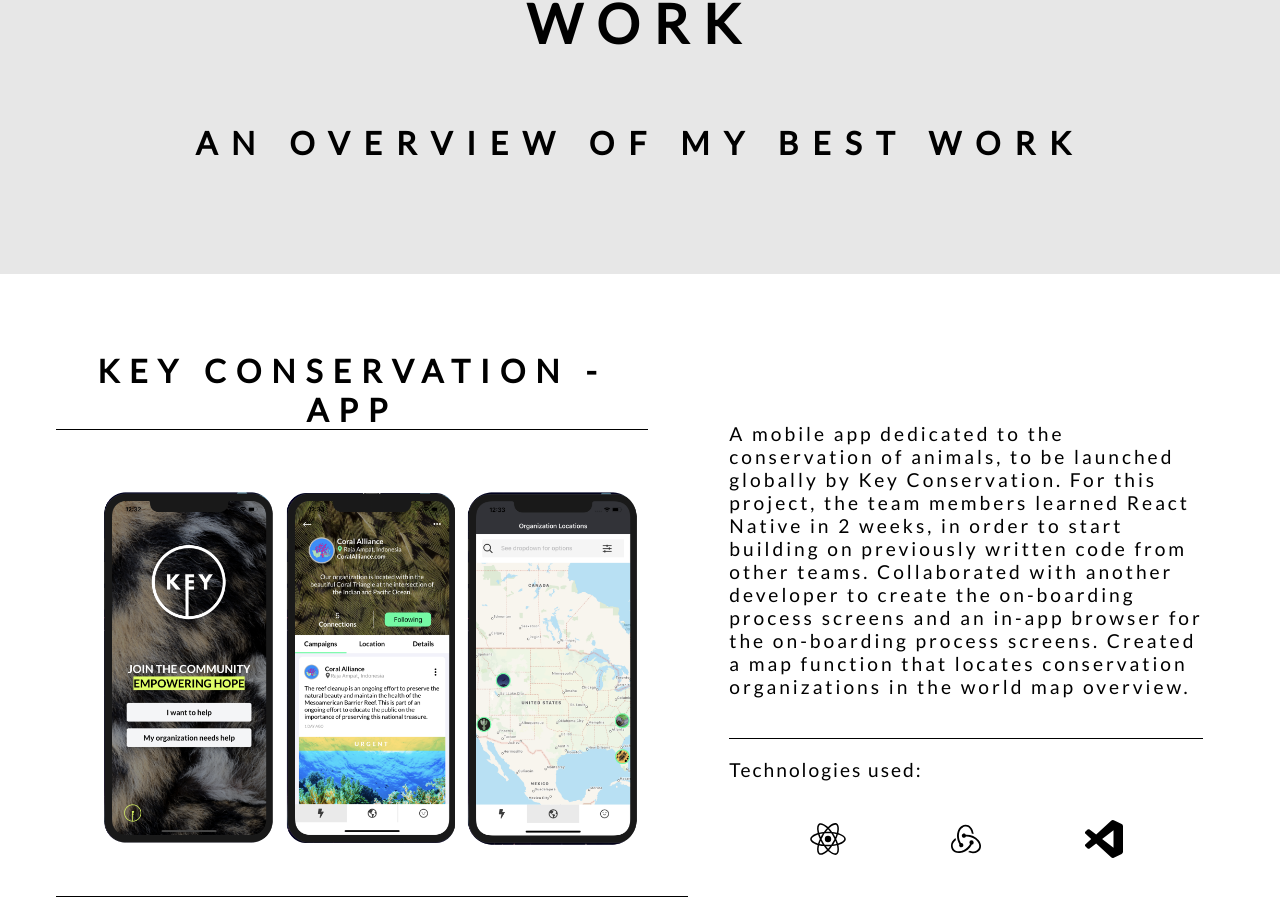
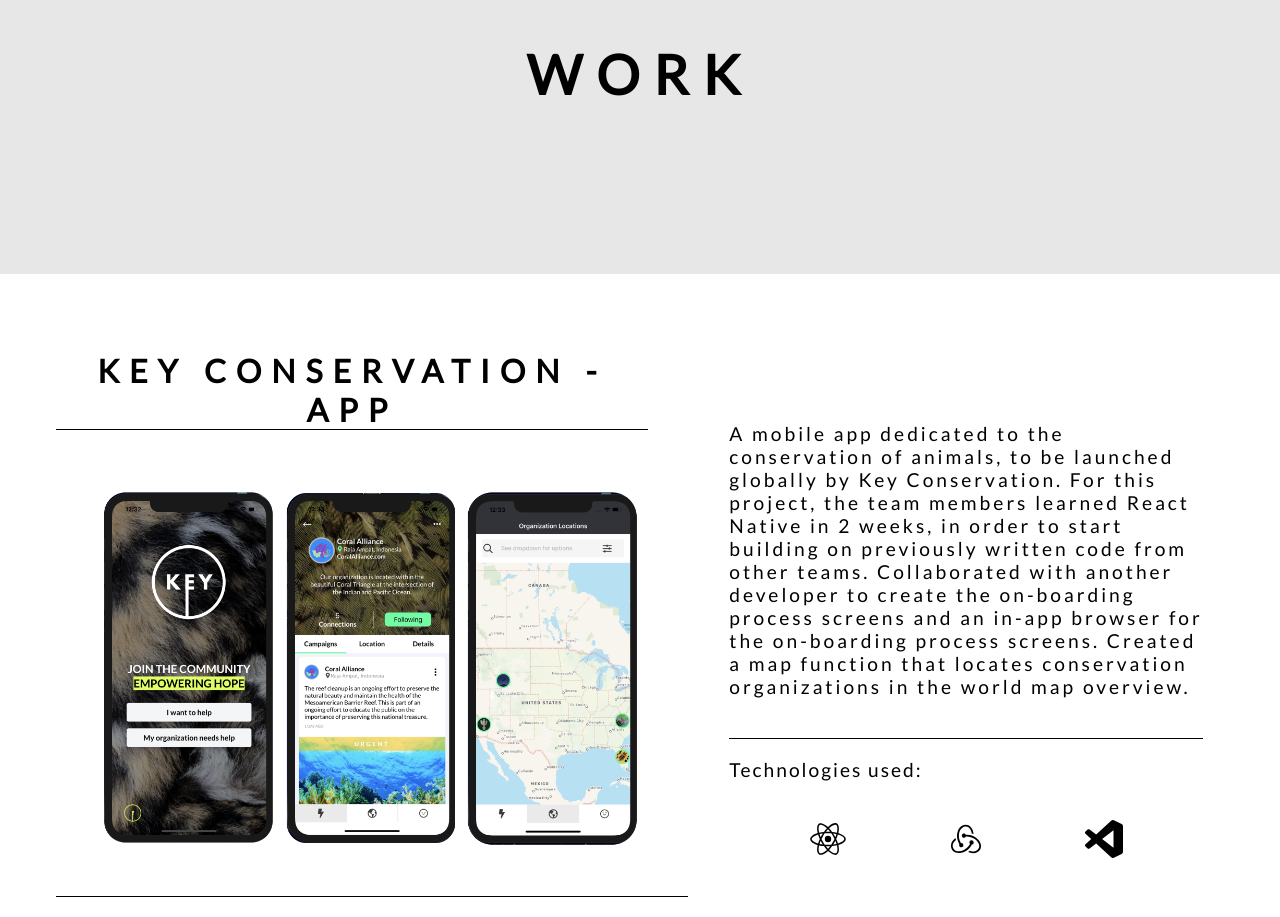
Before and after one commit to irisjitomo/portfolio-v2, a React (Create React App) app: page / in a window 1280 px wide. Shown: the part 2559-3476 px from the top of the page. Built offline with nearby package versions, Linux system fonts and the light colour scheme.

Commit message:
removed subheader for work

```diff
--- a/src/components/projects.js
+++ b/src/components/projects.js
@@ -24,7 +24,6 @@
 		<div className="projects-home">
 			<div className="subtitle">
 				<h1>Work</h1>
-				<h3>An overview of my best work</h3>
 			</div>
 
 			<div className="route-project-card">
```
